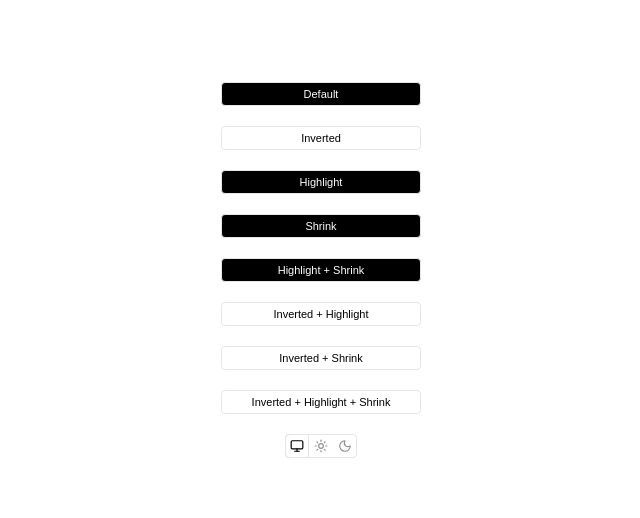
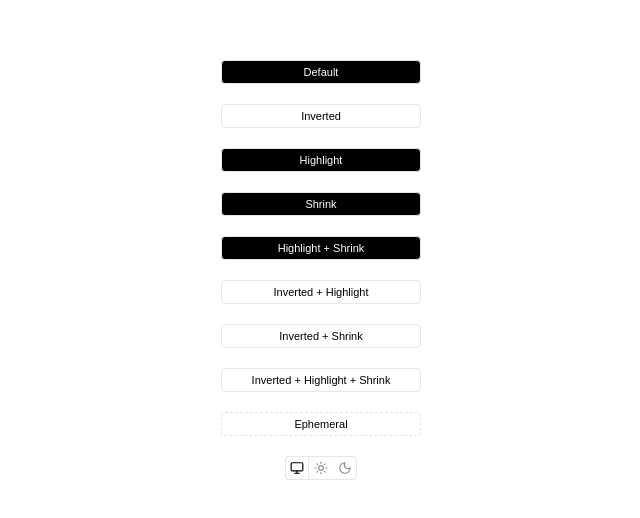
Before and after one commit to thebyteslayer/website, a Nuxt app: page /dev in a window 1280 px wide. Shown: the part 130-648 px from the top of the page, without its empty margins (319-959 px from the left). Built offline with nearby package versions, Linux system fonts and the light colour scheme.

Commit message:
feat: added ephemeral button variant - TheByteSlayer

```diff
--- a/app/components/Button.vue
+++ b/app/components/Button.vue
@@ -12,7 +12,7 @@
 <script setup lang="ts">
 import { computed, ref } from "vue";
 
-type ColorOption = "monochrome" | "inverted";
+type ColorOption = "monochrome" | "inverted" | "ephemeral";
 type SizeOption = "medium";
 type EffectOption = "highlight" | "shrink";
 
@@ -75,6 +75,23 @@ const _buttonStyles = computed(() => {
     };
   }
 
+  if (props.color === "ephemeral") {
+    const ephemeralBaseStyles = {
+      ...baseStyles,
+      backgroundColor: "transparent",
+      border: "1px dashed var(--border)",
+      color: "var(--foreground)",
+    };
+
+    if (isHighlight.value && isHovered.value) {
+      return {
+        ...ephemeralBaseStyles,
+        borderColor: "var(--foreground)",
+      };
+    }
+    return ephemeralBaseStyles;
+  }
+
   return baseStyles;
 });
 
--- a/app/pages/dev/index.vue
+++ b/app/pages/dev/index.vue
@@ -19,6 +19,7 @@
     <Button color="inverted" :effects="['highlight']">Inverted + Highlight</Button>
     <Button color="inverted" :effects="['shrink']">Inverted + Shrink</Button>
     <Button color="inverted" :effects="['highlight', 'shrink']">Inverted + Highlight + Shrink</Button>
+    <Button color="ephemeral">Ephemeral</Button>
     <ThemeSwitch />
   </div>
 </template>
```
